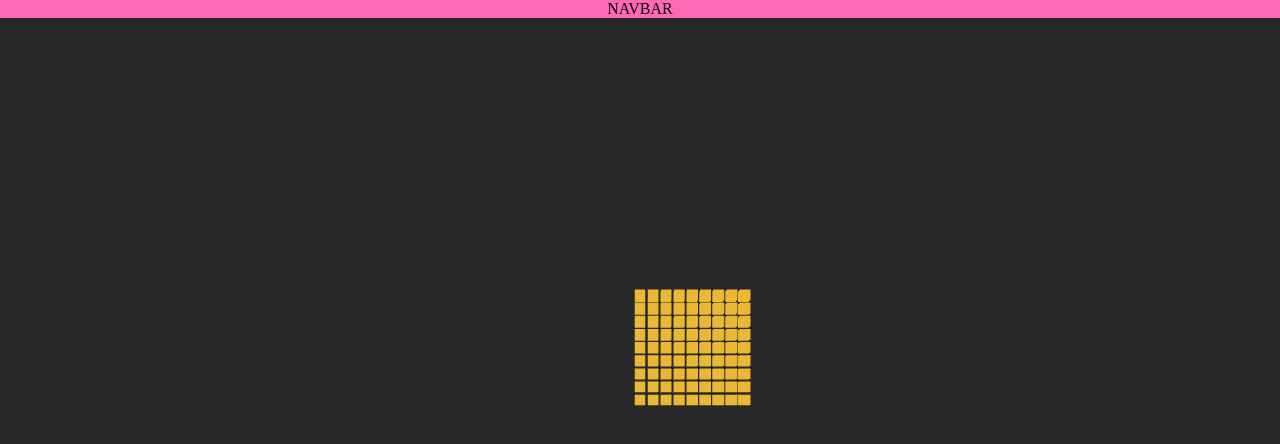
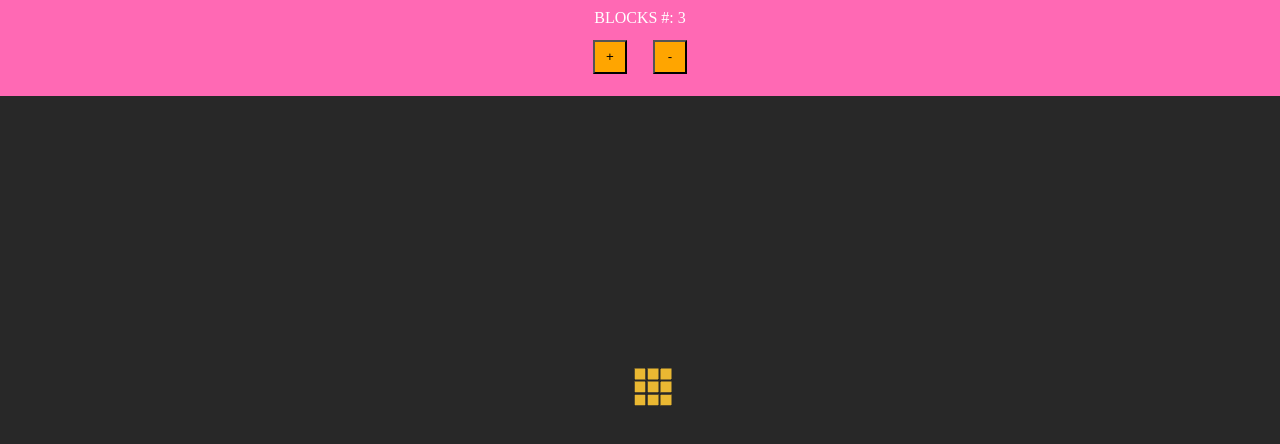
Before and after one commit to marcschul/algo3D, a React (Create React App) app: page / in a window 1280 px wide. Shown: the top 444 px of the page. Built offline with nearby package versions, Linux system fonts and the light colour scheme.

Commit message:
add buttons to change 2d blocks

```diff
--- a/src/App.jsx
+++ b/src/App.jsx
@@ -1,20 +1,22 @@
-import useStore from "./hooks/store";
+// import useStore from "./hooks/store";
 import { Canvas } from "@react-three/fiber";
 import { OrbitControls } from "@react-three/drei";
+import { useState } from "react";
 
 import BlocksContainer from "./components/BlocksContainer";
 import Nav from "./components/Nav";
 
 function App() {
-  const blocks = useStore((state) => state.blocks);
+  // const blocks = useStore((state) => state.blocks);
+  const [blocks, setBlocks] = useState(3);
 
   return (
     <>
-      <Nav />
+      <Nav setBlocks={setBlocks} blocks={blocks} />
       <Canvas>
-        <OrbitControls makeDefault />
+        <OrbitControls />
         <ambientLight intensity={1} />
-        <BlocksContainer />
+        <BlocksContainer center blocks={blocks} />
       </Canvas>
     </>
   );
--- a/src/components/Block.jsx
+++ b/src/components/Block.jsx
@@ -1,40 +1,30 @@
-import { useFrame } from '@react-three/fiber';
-import { useRef, useState } from 'react';
+import { useFrame } from "@react-three/fiber";
+import { useRef, useState } from "react";
 
 export default function Block(props) {
-
   const boxMesh = useRef();
   const [active, setActive] = useState(false);
   const [hovered, setHover] = useState(false);
   const boxPosition = props.position;
 
-  console.log('boxPosition',boxPosition)
-  useFrame(({ clock }) => {
-    // console.log(clock.getElapsedTime());
-    // boxMesh.current.rotation.x = clock.getElapsedTime();
-    // boxMesh.current.rotation.y = clock.getElapsedTime();
-    // boxMesh.current.rotation.z = clock.getElapsedTime();
-  });
-
-
   return (
     <mesh
       ref={boxMesh}
-          onPointerOver={() => {setHover(!hovered)}}
-          onPointerOut={() => {setHover(!hovered)}}
+      onPointerOver={() => {
+        setHover(!hovered);
+      }}
+      onPointerOut={() => {
+        setHover(!hovered);
+      }}
       onPointerDown={() => {
         setActive(!active);
-            console.log(active)
+        console.log(active);
       }}
       scale={hovered ? 0.125 : 0.1}
       position={boxPosition}
     >
-            <boxBufferGeometry
-              args={[1,1,1]}
-            />
-            <meshStandardMaterial
-              color={active ? "hotpink" : "orange"}
-            />
+      <boxBufferGeometry args={[1, 1, 1]} />
+      <meshStandardMaterial color={active ? "hotpink" : "orange"} />
     </mesh>
-  )
+  );
 }
--- a/src/components/BlocksContainer.jsx
+++ b/src/components/BlocksContainer.jsx
@@ -1,125 +1,6 @@
-import Block from "./Block";
+import { useNewBlocksArr } from "../hooks/useBlocksArr";
 
-export default function BlocksContainer() {
-  {
-    /* hardcoded grid */
-  }
-  {
-    /* [x-y-z] */
-  }
-  {
-    /* {+/- 0.125} */
-  }
-
-  {
-    /* top-left */
-  }
-  {
-    /* <Block key="0" position={[-0.125, 0.125, 0]}/> */
-  }
-  {
-    /* top-middle */
-  }
-  {
-    /* <Block key="1" position={[0, 0.125, 0]}/> */
-  }
-  {
-    /* top-right */
-  }
-  {
-    /* <Block key="2" position={[0.125, 0.125, 0]}/> */
-  }
-
-  {
-    /* middle-left */
-  }
-  {
-    /* <Block key="3" position={[-0.125, 0, 0]}/> */
-  }
-  {
-    /* middle */
-  }
-  {
-    /* <Block key="4" position={[0, 0, 0]}/> */
-  }
-  {
-    /* middle-right */
-  }
-  {
-    /* <Block key="5" position={[0.125, 0, 0]}/> */
-  }
-
-  {
-    /* bottom-left */
-  }
-  {
-    /* <Block key="6" position={[-0.125, -0.125, 0]}/> */
-  }
-  {
-    /* bott-middle */
-  }
-  {
-    /* <Block key="7" position={[0, -0.125, 0]}/> */
-  }
-  {
-    /* bottom-right */
-  }
-  {
-    /* <Block key="8" position={[0.125, -0.125, 0]}/> */
-  }
-
-  // 3x3->9
-  // 4x4->16
-  // 5x5->25
-
-  // first ** itself = total cubes
-
-  // x, 0, 1, 2 do nothing
-  // 1*0.125 = 0.125 // 3x3
-  // 2*0.125 = 0.250 // 4x4
-  // 3*0.125 = 0.375 // 5x5
-  // 4*0.125 = 0.500 // 6x6
-  // ect....
-  // x === 3, 3-2 = 1
-  // x === 4, 4-2 = 2
-  // x === 5, 5-2 = 3
-
-  const newBlocksArr = function (x) {
-    const results = [];
-    for (let i = 0; i < x; i++) {
-      const arr = [];
-      for (let j = 0; j < x; j++) {
-        arr.push(
-          <Block
-            key={`${i}${j}`}
-            position={[`${j * 0.125}`, `${i * 0.125}`, 0]}
-          />
-        );
-      }
-      results.push(arr);
-    }
-    return results;
-  };
-
-  // x, y, z
-
-  // const blocksArr = [
-  //   [
-  //     <Block key="0" position={[-0.125, 0.125, 0]} />,
-  //     <Block key="1" position={[0, 0.125, 0]} />,
-  //     <Block key="2" position={[0.125, 0.125, 0]} />,
-  //   ],
-  //   [
-  //     <Block key="3" position={[-0.125, 0, 0]} />,
-  //     <Block key="4" position={[0, 0, 0]} />,
-  //     <Block key="5" position={[0.125, 0, 0]} />,
-  //   ],
-  //   [
-  //     <Block key="6" position={[-0.125, -0.125, 0]} />,
-  //     <Block key="7" position={[0, -0.125, 0]} />,
-  //     <Block key="8" position={[0.125, -0.125, 0]} />,
-  //   ],
-  // ];
-
-  return <>{newBlocksArr(9)}</>;
+export default function BlocksContainer(props) {
+  const blocks = props.blocks;
+  return <>{useNewBlocksArr(blocks)}</>;
 }
--- a/src/components/Nav.css
+++ b/src/components/Nav.css
@@ -5,4 +5,17 @@
   top: 0;
   width: 100%;
   text-align: center;
+  z-index: 1;
+  height: 6em;
+  display: flex;
+  justify-content: center;
+  color: white;
+  flex-direction: column;
 }
+
+.Buttons {
+  margin: 1em;
+  background-color: orange;
+  width: 2.5em;
+  height: 2.5em;
+}
--- a/src/components/Nav.jsx
+++ b/src/components/Nav.jsx
@@ -1,9 +1,30 @@
-import './Nav.css'
+import "./Nav.css";
+import { useNewBlocksArr } from "../hooks/useBlocksArr";
 
-export default function Nav() {
+export default function Nav(props) {
+  const setBlocks = props.setBlocks;
+  const blocks = props.blocks;
   return (
     <div className="Nav">
-      NAVBAR
+      <div>BLOCKS #: {blocks}</div>
+      <div>
+        <button
+          class="Buttons"
+          onClick={() => {
+            setBlocks(blocks + 1);
+          }}
+        >
+          +
+        </button>
+        <button
+          class="Buttons"
+          onClick={() => {
+            setBlocks(blocks - 1);
+          }}
+        >
+          -
+        </button>
+      </div>
     </div>
-  )
+  );
 }
--- /dev/null
+++ b/src/hooks/useBlocksArr.jsx
@@ -0,0 +1,19 @@
+import React from "react";
+import Block from "../components/Block";
+
+export function useNewBlocksArr(x) {
+  const results = [];
+  for (let i = 0; i < x; i++) {
+    const arr = [];
+    for (let j = 0; j < x; j++) {
+      arr.push(
+        <Block
+          key={`${i}${j}`}
+          position={[`${j * 0.125}`, `${i * 0.125}`, 0]}
+        />
+      );
+    }
+    results.push(arr);
+  }
+  return results;
+}
```
Lines whose indentation alone changed are shown as unchanged.
